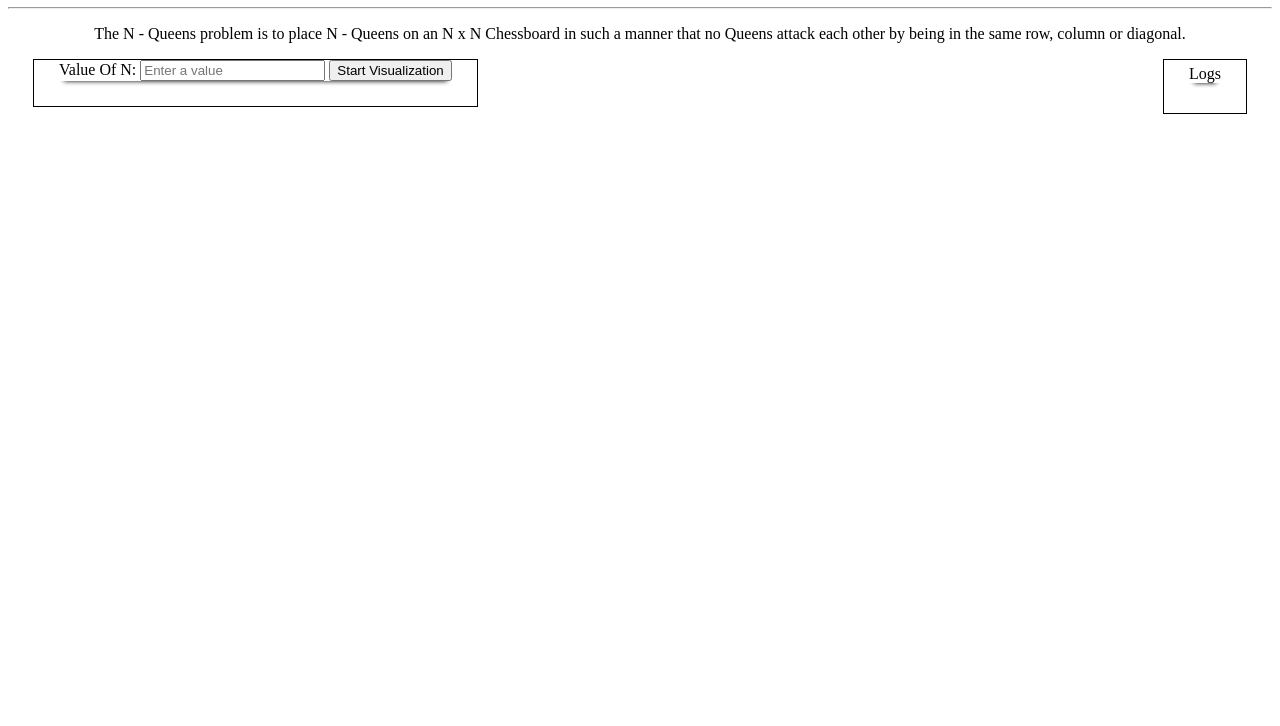
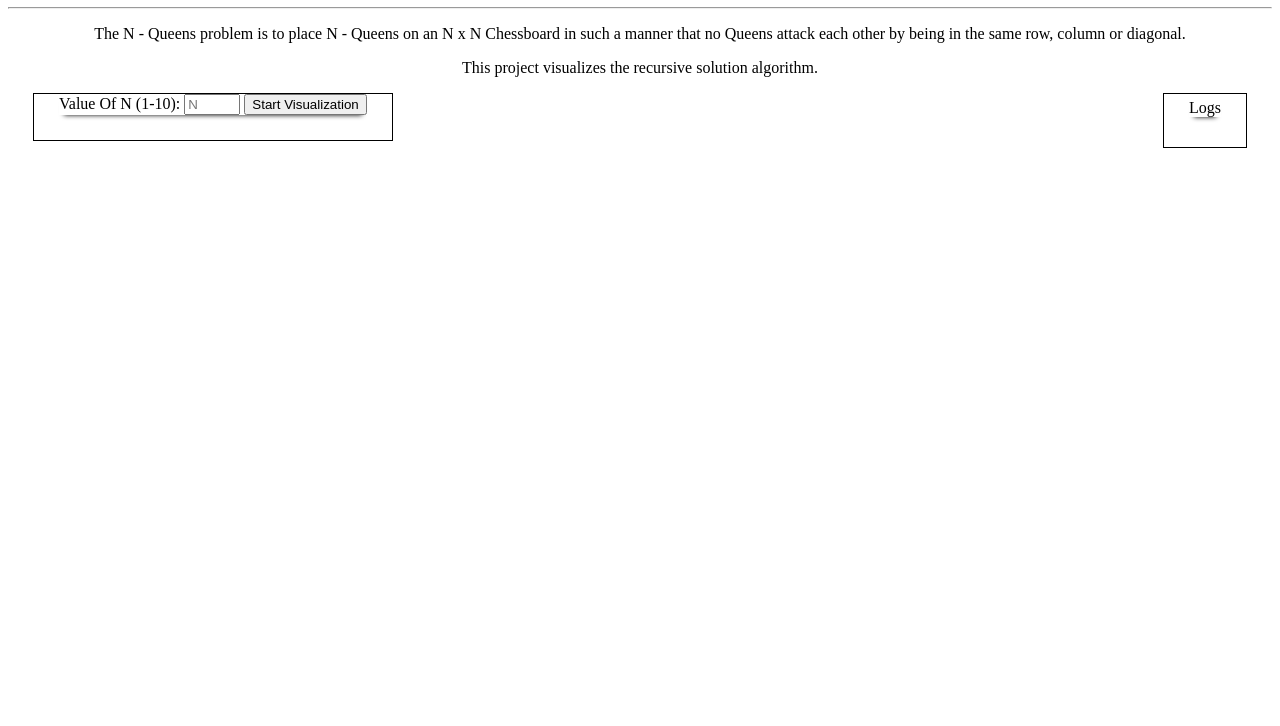
Before and after one commit to bhushan-srivastava/N-Queens-Visualizer, a plain HTML site: page index.html in a window 1280 px wide. Shown: the part 74-800 px from the top of the page. Drawn offline with Linux system fonts and the light colour scheme.

Commit message:
Add files via upload

```diff
--- a/index.html
+++ b/index.html
@@ -64,6 +64,9 @@
                 The N - Queens problem is to place N - Queens on an N x N Chessboard in such a manner that no Queens
                 attack each other by being in the same row, column or diagonal.
             </p>
+            <p>
+                This project visualizes the recursive solution algorithm.
+            </p>
         </div>
     </header>
 
@@ -74,9 +77,9 @@
             <!-- input section -->
             <section id="input-section">
                 <!-- input the Value Of N -->
-                <label for="value-of-n">Value Of N:</label>
+                <label for="value-of-n">Value Of N (1-10):</label>
                 <!-- number input with validation -->
-                <input id="value-of-n" type="number" min="1" placeholder="Enter a value"
+                <input id="value-of-n" type="number" min="1" max="10" placeholder="N"
                     onkeyup="validity.valid||(value='');">
 
                 <!-- Start Visualization Button-->
```
